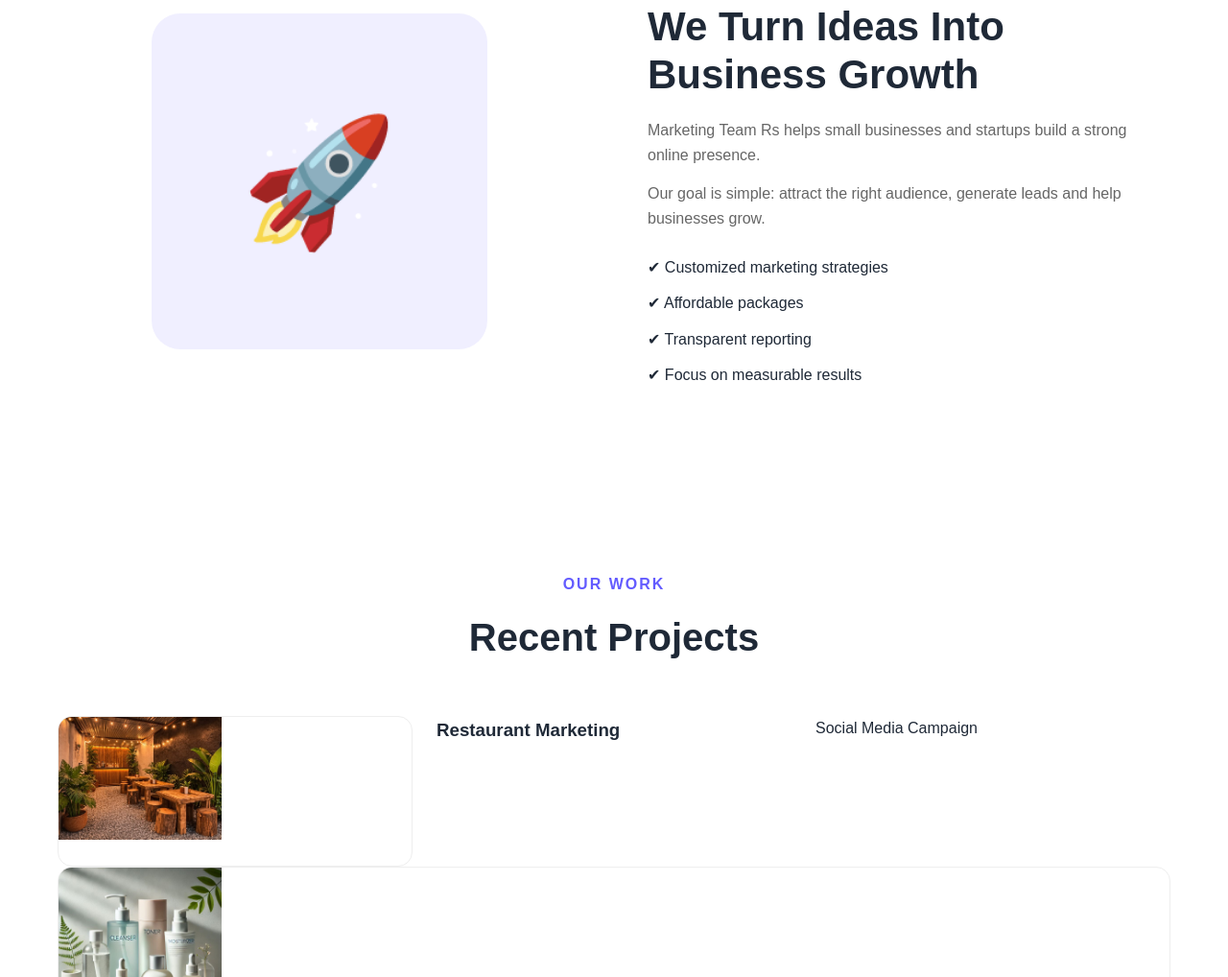
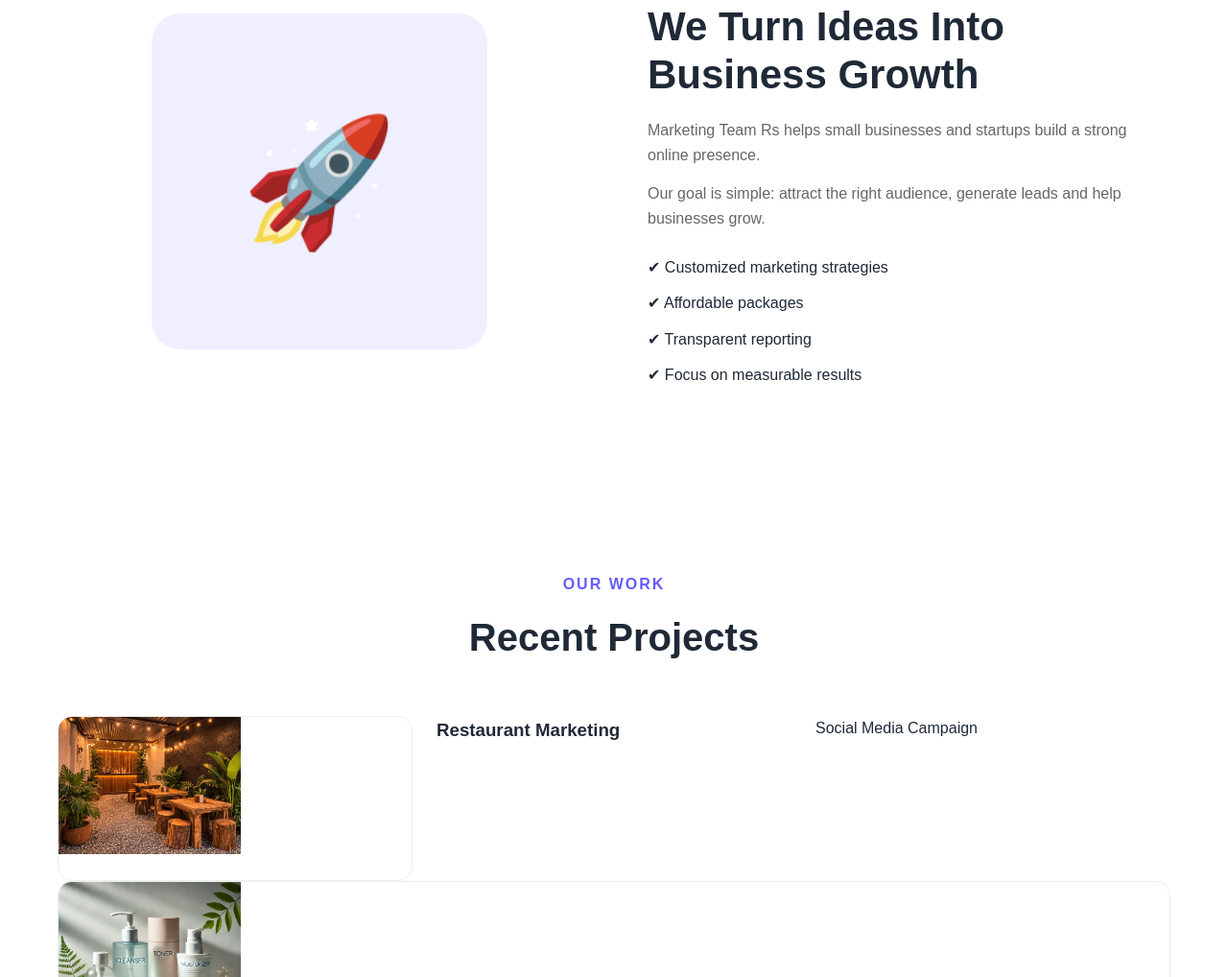
Before and after one commit to Marketing-teamRs/single-page-website-mm, a plain HTML site: page index.html in a window 1280 px wide. Shown: the part 1782-2800 px from the top of the page at 96% size. Drawn offline with Linux system fonts and the light colour scheme.

Commit message:
Update index.html

```diff
--- a/index.html
+++ b/index.html
@@ -188,7 +188,7 @@
 
             <div class="portfolio-card">
                 <img src="download (7).jpg"
-                    width="170">
+                    width="190">
             </div>
                 <h3>Restaurant Marketing</h3>
                 <p>Social Media Campaign</p>
@@ -196,7 +196,7 @@
 
             <div class="portfolio-card">
                 <img src="download (8).jpg"
-                    width="170">
+                    width="190">
             </div>
                 <h3>Beauty Brand</h3>
                 <p>Instagram Marketing</p>
@@ -204,7 +204,7 @@
 
             <div class="portfolio-card">
                 <img src="download (6).jpg"
-                    width="170">
+                    width="190">
             </div>
                 <h3>Fashion Store</h3>
                 <p>Google & Meta Ads</p>
```
